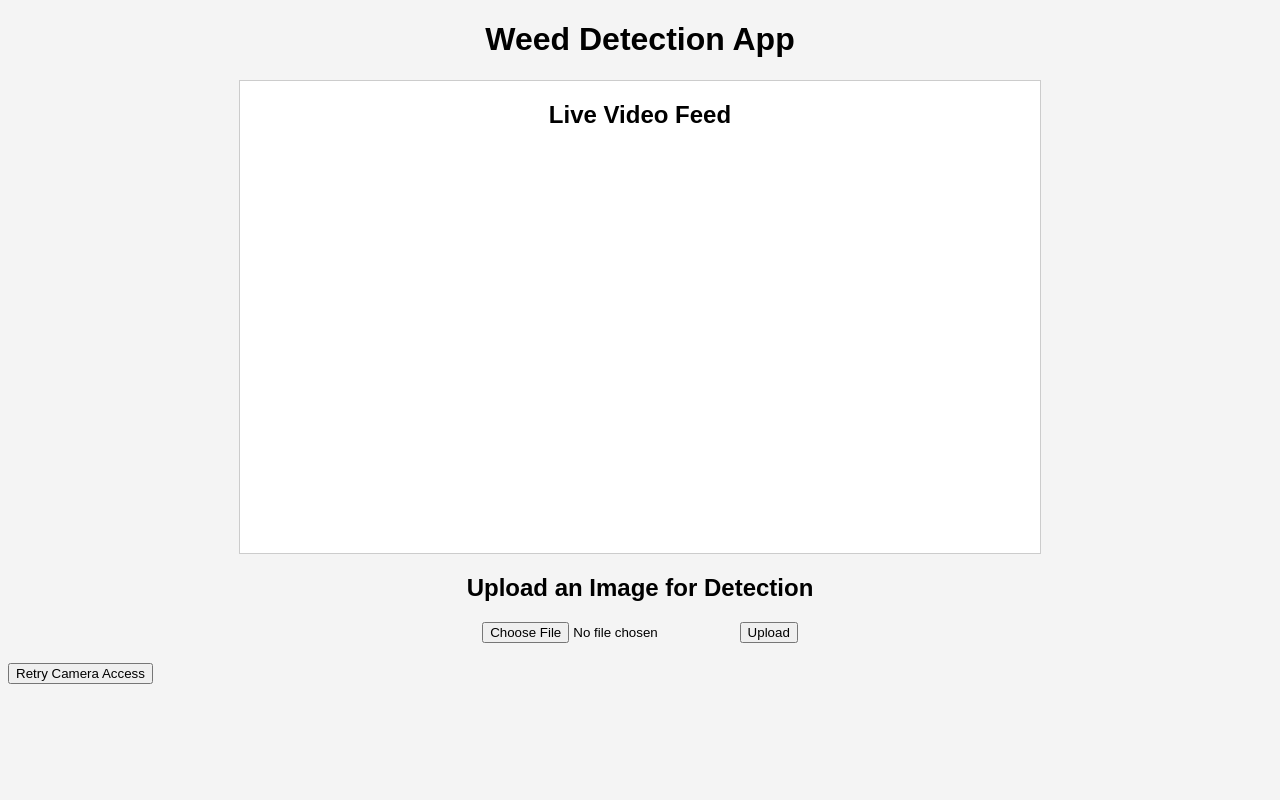
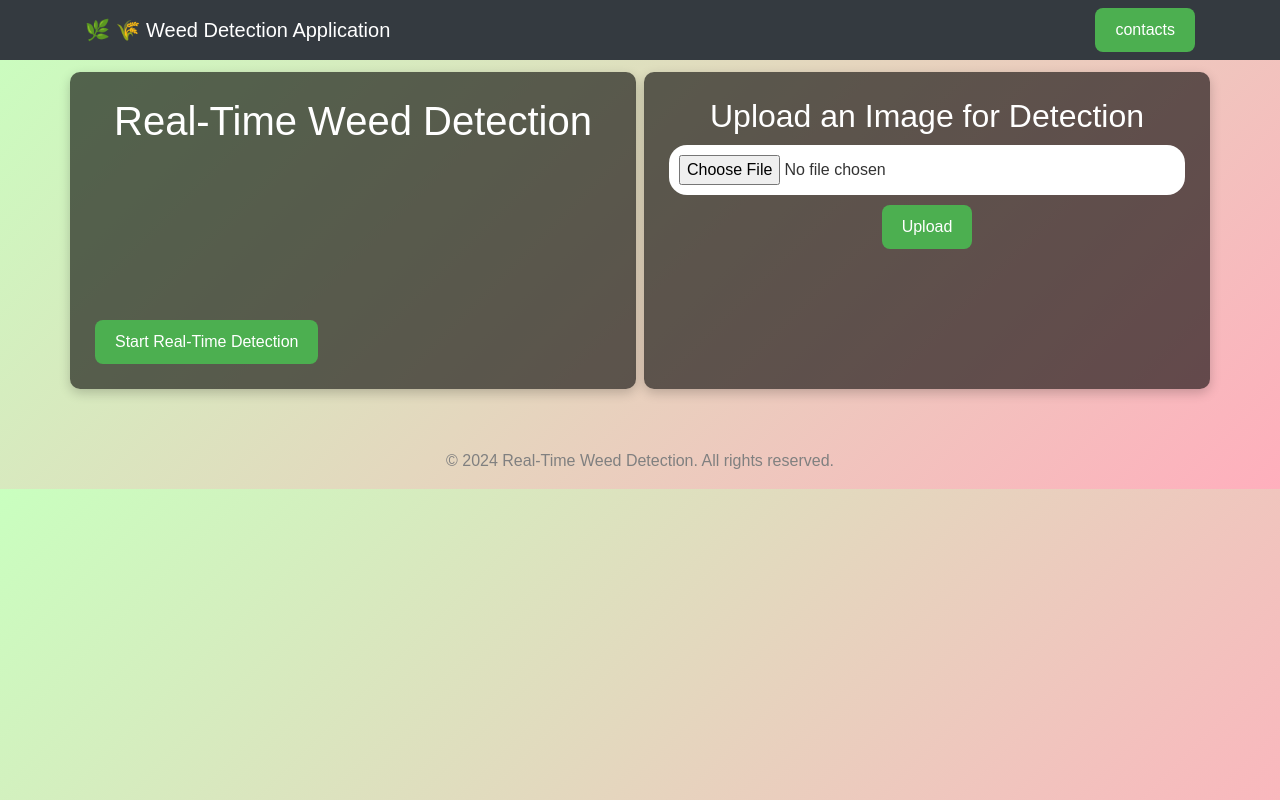
Before and after one commit to vinod8833/Weed_Detection_App, a Flask app: page / in a window 1280 px wide. Run offline with Flask 3, Linux system fonts and the light colour scheme; some libraries are stand-ins or nearby versions.

Commit message:
working upload image

```diff
--- a/app.py
+++ b/app.py
@@ -1,9 +1,13 @@
 import cv2
 import numpy as np
-from flask import Flask, render_template, Response, request, send_file
+from flask import Flask, render_template, Response, request, send_file, jsonify
 from flask_cors import CORS
 from ultralytics import YOLO
 from io import BytesIO
+import base64
+from PIL import Image
+
+
 
 app = Flask(__name__)
 CORS(app)  # Allow CORS for all domains
@@ -38,6 +42,30 @@ def detect_weeds(frame):
 
     return frame
 
+@app.route('/process_frame', methods=['POST'])
+def process_frame():
+    if 'file' not in request.files:
+        return "No file part", 400
+
+    file = request.files['file']
+
+    if file and allowed_file(file.filename):
+        # Read image into memory
+        file_bytes = np.frombuffer(file.read(), np.uint8)
+        img = cv2.imdecode(file_bytes, cv2.IMREAD_COLOR)
+
+        # Detect weeds in the uploaded frame
+        output_image = detect_weeds(img)
+
+        # Encode the output image to JPEG
+        _, buffer = cv2.imencode('.jpg', output_image)
+        io_buf = BytesIO(buffer)
+
+        # Send the processed image back to the client
+        return send_file(io_buf, mimetype='image/jpeg')
+
+    return "Invalid file type", 400
+
 # Route to handle image uploads for weed detection
 @app.route('/upload', methods=['POST'])
 def upload_image():
@@ -66,7 +94,7 @@ def upload_image():
 # Main route to render the HTML template
 @app.route('/')
 def index():
-    return render_template('index2.html')
+    return render_template('index3.html')
 
 if __name__ == '__main__':
     app.run(host='0.0.0.0', debug=True)
--- a/templates/index2.html
+++ b/templates/index2.html
@@ -42,6 +42,7 @@
         <button id="upload-button">Upload</button>
         <div id="output-container" style="margin-top: 20px;"></div>
     </div>
+
 
     <button id="retry-button">Retry Camera Access</button>
 
--- /dev/null
+++ b/templates/index3.html
@@ -0,0 +1,298 @@
+<!DOCTYPE html>
+<html lang="en">
+<head>
+    <meta charset="UTF-8">
+    <meta name="viewport" content="width=device-width, initial-scale=1.0">
+    <meta http-equiv="X-UA-Compatible" content="ie=edge">
+    <title>Real-Time Weed Detection</title>
+
+    <!-- Bootstrap CSS -->
+    <link href="https://cdn.bootcss.com/bootstrap/4.0.0/css/bootstrap.min.css" rel="stylesheet">
+
+    <!-- Custom CSS for colorful styling -->
+    <style>
+        body {
+            font-family: Arial, sans-serif;
+            padding-top: 20px;
+            background: linear-gradient(135deg, #c9ffbf, #ffafbd);
+            color: #fff;
+            margin: 0;
+            padding: 0;
+        }
+        h1, h2 {
+            color: #fff;
+            text-align: center;
+            margin-bottom: 8px;
+        }
+        .container-fluid {
+            max-width: 1200px;
+            margin-top: 12px;
+        }
+        .row {
+            display: flex;
+            justify-content: space-between;
+            margin-left: 15px;
+            margin-right: 15px;
+        }
+        .video-feed {
+            flex-basis: calc(50% - 4px);
+            background-color: rgba(0, 0, 0, 0.6);
+            border-radius: 10px;
+            padding: 25px;
+            box-shadow: 0 4px 12px rgba(0, 0, 0, 0.2);
+            margin-right: 4px;
+        }
+        .upload-section {
+            flex-basis: calc(50% - 4px);
+            background-color: rgba(0, 0, 0, 0.6);
+            border-radius: 10px;
+            padding: 25px;
+            box-shadow: 0 4px 12px rgba(0, 0, 0, 0.2);
+            margin-left: 4px;
+            text-align: center;
+        }
+        img {
+            border: 3px solid #fff;
+            width: 100%;
+            max-width: 100%;
+            border-radius: 8px;
+            box-shadow: 0 0 15px rgba(0, 0, 0, 0.2);
+        }
+        .form-control-file {
+            background-color: #fff;
+            color: #333;
+            border: none;
+            border-radius: 18px;
+            margin-top: 10px;
+            padding: 10px;
+        }
+        .btn {
+            background-color: #4CAF50;
+            color: #fff;
+            border: none;
+            padding: 10px 20px;
+            border-radius: 8px;
+            margin-top: 10px;
+            transition: background-color 0.3s;
+        }
+        .btn:hover {
+            background-color: #45a049;
+        }
+        footer {
+            margin-top: 60px;
+            text-align: center;
+            color: gray;
+        }
+        @media screen and (max-width: 768px) {
+            .row {
+                flex-direction: column;
+            }
+            .video-feed, .upload-section {
+                flex-basis: 100%;
+                margin: 0;
+            }
+        }
+    </style>
+</head>
+
+<body>
+
+    <!-- Navbar -->
+    <nav class="navbar navbar-dark bg-dark">
+        <div class="container">
+            <a class="navbar-brand" href="#">🌿 🌾 Weed Detection Application</a>
+            <button class="btn btn-outline-secondary my-2 my-sm-0" type="submit">contacts</button>
+        </div>
+    </nav>
+
+    <!-- Main Container -->
+    <div class="container-fluid">
+
+        <div class="row">
+            <div class="col-md-6 col-12 video-feed">
+                <h1>Real-Time Weed Detection</h1>
+                <div>
+                    <video id="videoFeed" class="img-fluid" autoplay playsinline></video>
+                </div>
+                <button class="btn" id="startDetectionBtn">Start Real-Time Detection</button>
+                <button class="btn" id="stopDetectionBtn" style="display: none;">Stop Real-Time Detection</button>
+            </div>
+
+            <div id="upload-section"  class="col-md-6 col-12 upload-section">
+                <h2>Upload an Image for Detection</h2>
+                <input type="file" id="file-input"  class="form-control-file" accept="image/*">
+                <button id="upload-button" class="btn">Upload</button>
+                <div id="output-container" style="margin-top: 20px;"></div>
+            </div>
+        </div>
+    </div>
+
+    <footer>
+        <p>&copy; 2024 Real-Time Weed Detection. All rights reserved.</p>
+    </footer>
+  <script>
+    const videoFeed = document.getElementById('videoFeed');
+const startDetectionBtn = document.getElementById('startDetectionBtn');
+const stopDetectionBtn = document.getElementById('stopDetectionBtn');
+let stream;
+let intervalId; // To hold the interval ID for sending frames
+
+// Function to start real-time detection
+async function startRealTimeDetection() {
+    const constraints = {
+        video: {
+            facingMode: 'environment' // Use 'user' for front camera, 'environment' for back camera
+        }
+    };
+
+    try {
+        stream = await navigator.mediaDevices.getUserMedia(constraints);
+        videoFeed.srcObject = stream;
+        startDetectionBtn.style.display = 'none';
+        stopDetectionBtn.style.display = 'block';
+
+        // Start sending video frames to the server
+        sendVideoFrames();
+    } catch (error) {
+        console.error('Error accessing the camera: ', error);
+        alert('Unable to access the camera. Please check permissions.');
+    }
+}
+
+// Function to stop real-time detection
+function stopRealTimeDetection() {
+    if (stream) {
+        const tracks = stream.getTracks();
+        tracks.forEach(track => track.stop());
+        videoFeed.srcObject = null;
+    }
+    clearInterval(intervalId); // Stop sending frames
+    startDetectionBtn.style.display = 'block';
+    stopDetectionBtn.style.display = 'none';
+}
+
+
+function sendVideoFrames() {
+    const canvas = document.createElement('canvas');
+    const context = canvas.getContext('2d');
+
+    // Create another canvas for the transformed image
+    const outputCanvas = document.createElement('canvas');
+    const outputContext = outputCanvas.getContext('2d');
+
+    // Set the canvas size according to the video dimensions
+    function updateCanvasSize() {
+        canvas.width = videoFeed.videoWidth || 640; // Default width
+        canvas.height = videoFeed.videoHeight || 480; // Default height
+
+        // Set the output canvas to the same size
+        outputCanvas.width = canvas.width;
+        outputCanvas.height = canvas.height;
+    }
+
+    // Call this once to set the initial size
+    updateCanvasSize();
+
+    intervalId = setInterval(async () => {
+        // Check if video is playing and the dimensions are available
+        if (!videoFeed.paused && !videoFeed.ended && videoFeed.videoWidth > 0 && videoFeed.videoHeight > 0) {
+            context.drawImage(videoFeed, 0, 0, canvas.width, canvas.height);
+
+            // Create a blob from the canvas
+            const blob = await new Promise((resolve, reject) => {
+                canvas.toBlob((b) => {
+                    if (b) {
+                        resolve(b);
+                    } else {
+                        reject(new Error("Failed to create blob from canvas."));
+                    }
+                }, 'image/jpeg');
+            });
+
+            if (!blob) {
+                console.error('Blob creation failed.');
+                return; // Exit the function if blob creation failed
+            }
+
+            // Create FormData and append the blob
+            const formData = new FormData();
+            formData.append('file', blob, 'frame.jpg');
+
+            try {
+                const response = await fetch('/process_frame', {
+                    method: 'POST',
+                    body: formData,
+                });
+
+                if (response.ok) {
+                    const processedImageBlob = await response.blob();
+                    const url = URL.createObjectURL(processedImageBlob);
+
+                    // Draw the processed image onto the output canvas
+                    const img = new Image();
+                    img.onload = () => {
+                        outputContext.clearRect(0, 0, outputCanvas.width, outputCanvas.height); // Clear previous image
+                        outputContext.drawImage(img, 0, 0, outputCanvas.width, outputCanvas.height);
+                        // Now draw the output canvas onto the video feed
+                        context.drawImage(outputCanvas, 0, 0, canvas.width, canvas.height);
+                    };
+                    img.src = url;
+
+                } else {
+                    console.error('Error processing frame:', response.statusText);
+                }
+            } catch (error) {
+                console.error('Error sending frame to server:', error);
+            }
+        } else {
+            console.warn('Video is not playing or dimensions are not available.');
+        }
+    }, 1000); // Adjust the interval as needed (in milliseconds)
+}
+
+// Call this function when the video is loaded
+videoFeed.addEventListener('loadeddata', () => {
+    sendVideoFrames();
+});
+
+// Event listeners
+startDetectionBtn.addEventListener('click', startRealTimeDetection);
+stopDetectionBtn.addEventListener('click', stopRealTimeDetection);
+
+// Image upload functionality
+const uploadButton = document.getElementById('upload-button');
+const fileInput = document.getElementById('file-input');
+const outputContainer = document.getElementById('output-container');
+
+uploadButton.addEventListener('click', async () => {
+    const file = fileInput.files[0];
+    if (!file) {
+        alert('Please select an image to upload');
+        return;
+    }
+
+    const formData = new FormData();
+    formData.append('file', file);
+
+    try {
+        const response = await fetch('/upload', {
+            method: 'POST',
+            body: formData,
+        });
+
+        if (!response.ok) {
+            throw new Error('Failed to upload image');
+        }
+
+        const blob = await response.blob();
+        const url = URL.createObjectURL(blob);
+        outputContainer.innerHTML = `<h3>Detection Result:</h3><img src="${url}" alt="Detected Image" style="max-width: 100%;">`;
+    } catch (error) {
+        console.error(error);
+        alert('An error occurred while uploading the image');
+    }
+});
+
+  </script>
+</body>
+</html>
```
